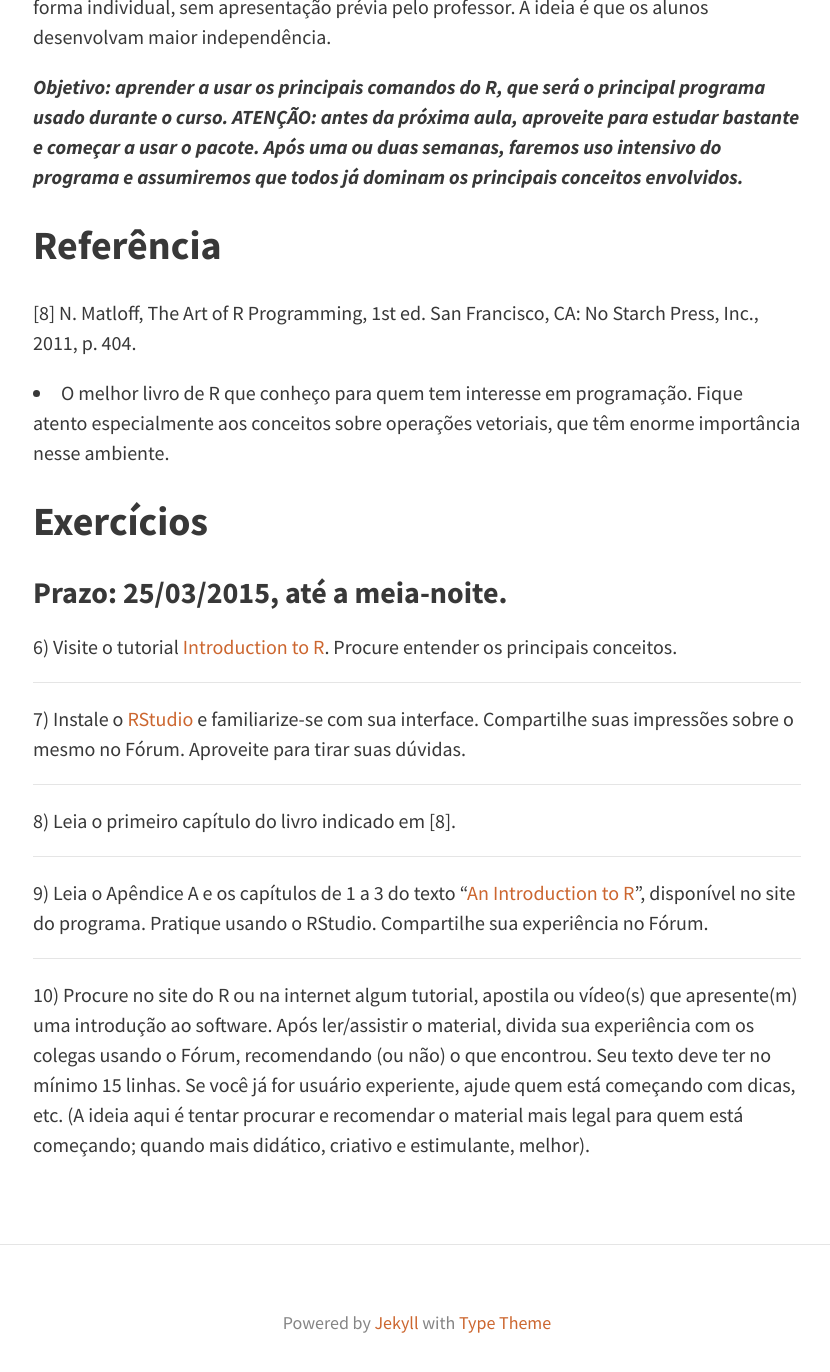
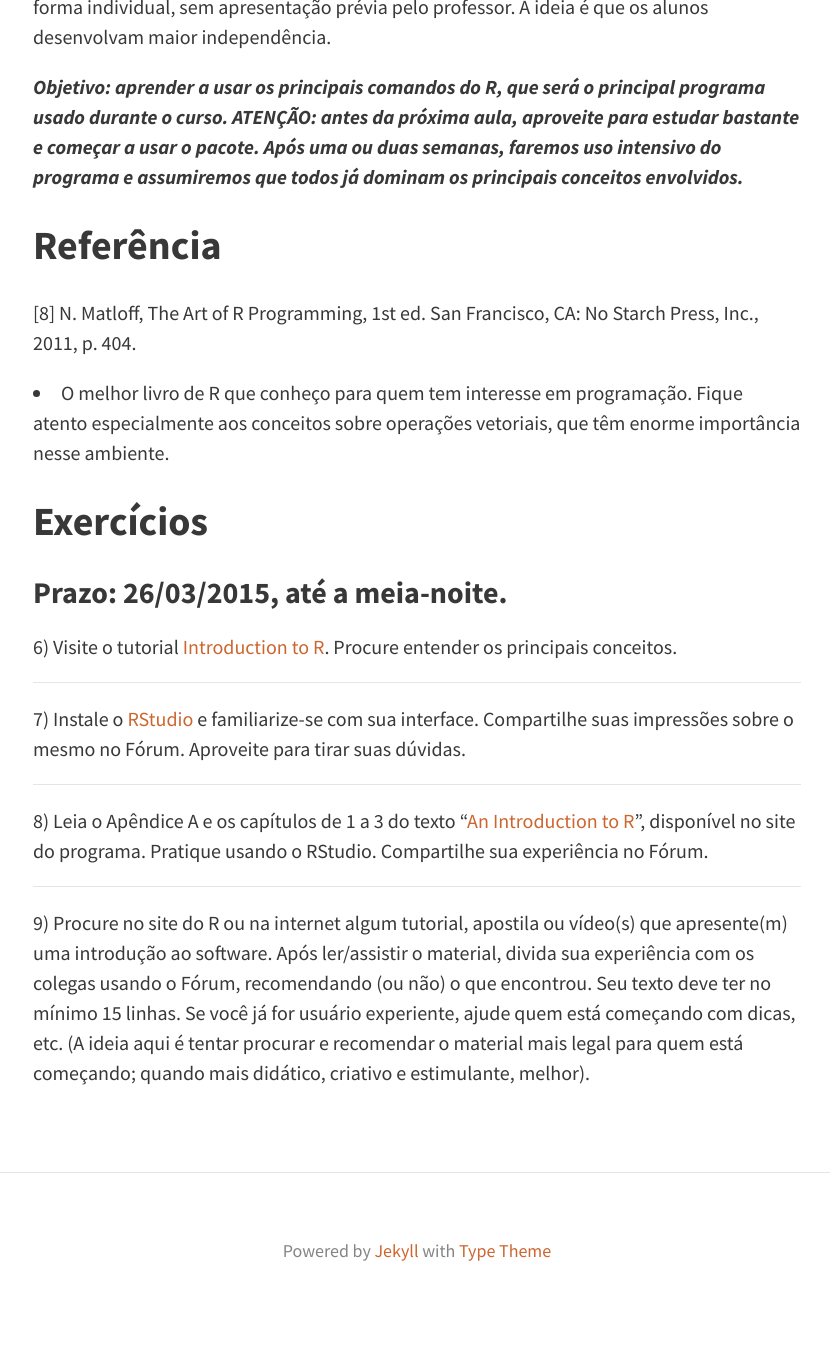
Before and after one commit to guilherme-pereira/Biometria-de-Marcadores, a Jekyll site: the page built from _posts/2015-03-17-Aula 2 (Verossimilhança e R).md, in a window 1280 px wide and 1400 px high, scrolled down 2950 px. Shown: the top 1372 px of the window, without its empty margins (223-1053 px from the left). Built offline with Jekyll 4.4.1, drawn with Linux system fonts in a browser that asks for light colours; nearby versions of some CDN libraries; after the commit the page ends 4278 px from its top, so only the background shows below that; some of the changed text lies outside the part shown.

Commit message:
Corrigindo o prazo e exercícios de R

```diff
--- a/_posts/2015-03-17-Aula 2 (Verossimilhança).md
+++ b/_posts/2015-03-17-Aula 2 (Verossimilhança e R).md
@@ -1,6 +1,6 @@
 ---
 layout: post
-title: Aula 2 - Verossimilhança
+title: Aula 2 - Verossimilhança (e R)
 ---
 
 Foram apresentadas ideias sobre probabilidades, distribuições de
@@ -116,7 +116,7 @@ No Starch Press, Inc., 2011, p. 404.
 
 ## Exercícios
 
-### Prazo: 25/03/2015, até a meia-noite.
+### Prazo: 26/03/2015, até a meia-noite.
 
 6) Visite o tutorial
 [Introduction to R](http://augusto-garcia.github.io/R-Introduction/).
@@ -130,18 +130,14 @@ Aproveite para tirar suas dúvidas.
 
 ---
 
-8) Leia o primeiro capítulo do livro indicado em [8].
-
----
-
-9) Leia o Apêndice A e os capítulos de 1 a 3 do texto
+8) Leia o Apêndice A e os capítulos de 1 a 3 do texto
 "[An Introduction to R](http://cran.r-project.org/doc/manuals/r-release/R-intro.pdf)",
 disponível no site do programa. Pratique usando o RStudio. Compartilhe
 sua experiência no Fórum.
 
 ---
 
-10) Procure no site do R ou na internet algum tutorial, apostila ou
+9) Procure no site do R ou na internet algum tutorial, apostila ou
 vídeo(s) que apresente(m) uma introdução ao software. Após
 ler/assistir o material, divida sua experiência com os colegas usando
 o Fórum, recomendando (ou não) o que encontrou. Seu texto deve ter no
```
